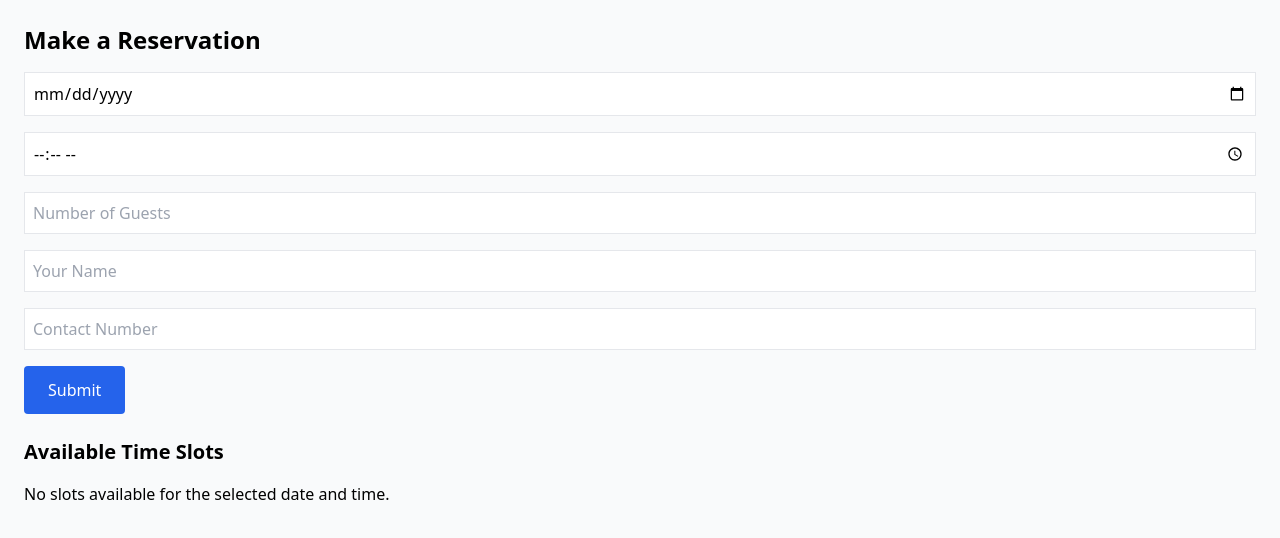
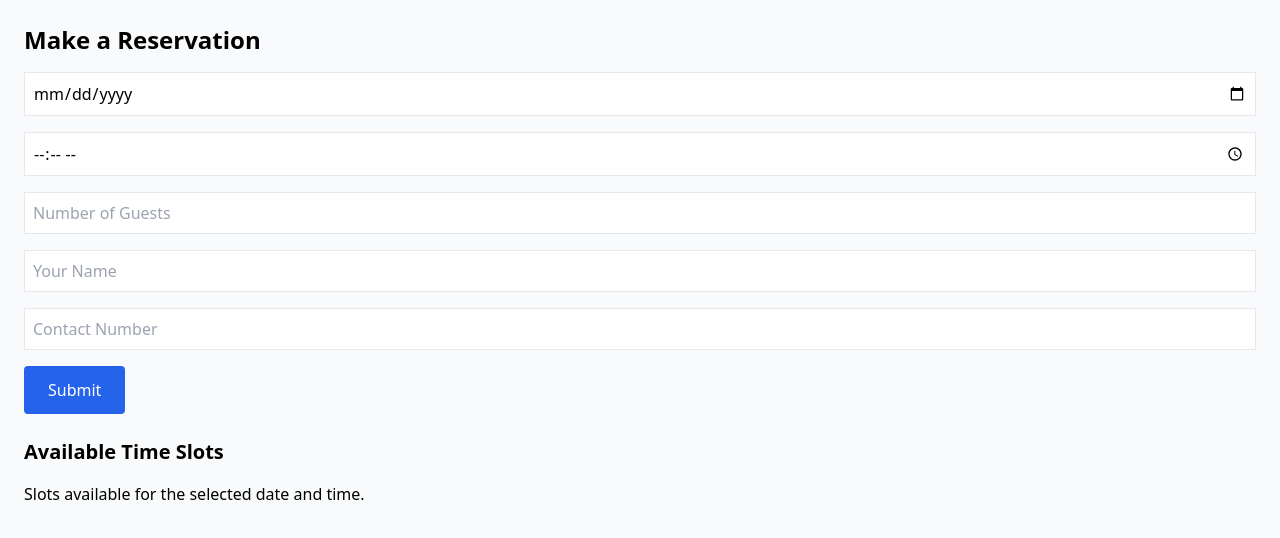
Before and after one commit to HackerHuda/TableBookingfrontend, a Next.js app: page /bookings in a window 1280 px wide. Shown: the top 538 px of the page. Built offline with nearby package versions, Linux system fonts and the light colour scheme.

Commit message:
Update Availability.js

```diff
--- a/src/components/Availability.js
+++ b/src/components/Availability.js
@@ -62,7 +62,7 @@ export default function Availability({ selectedDate, selectedTime }) {
           ))}
         </ul>
       ) : (
-        <p>No slots available for the selected date and time.</p>
+        <p>Slots available for the selected date and time.</p>
       )}
     </div>
   );
```
